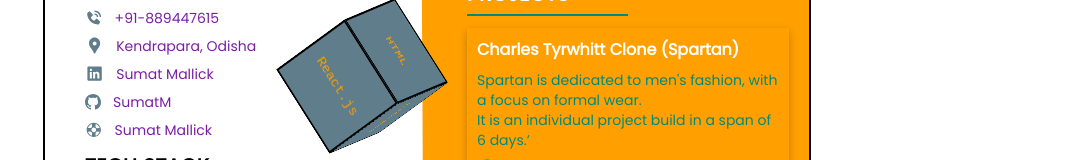
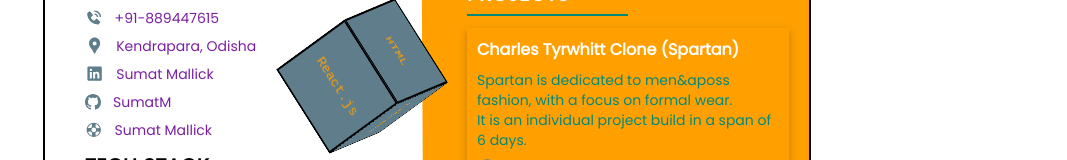
Before and after one commit to SumatM/web_resume, a Next.js app: page /resume in a window 1280 px wide. Shown: the part 430-590 px from the top of the page, without its empty margins (213-1280 px from the left). Built offline with nearby package versions, Linux system fonts and the light colour scheme.

Commit message:
error resolved

```diff
--- a/src/app/resume/components/Spartan.js
+++ b/src/app/resume/components/Spartan.js
@@ -43,10 +43,10 @@ const Spartan = () => {
         <div className="mt-2">
           <div className="text-sm">
             <p>
-              Spartan is dedicated to men's fashion, with a focus on formal
+              Spartan is dedicated to men&aposs fashion, with a focus on formal
               wear.
             </p>
-            <p>It is an individual project build in a span of 6 days.&rsquo;</p>
+            <p>It is an individual project build in a span of 6 days.</p>
           </div>
           <div>
             <div className="mt-2">
```
